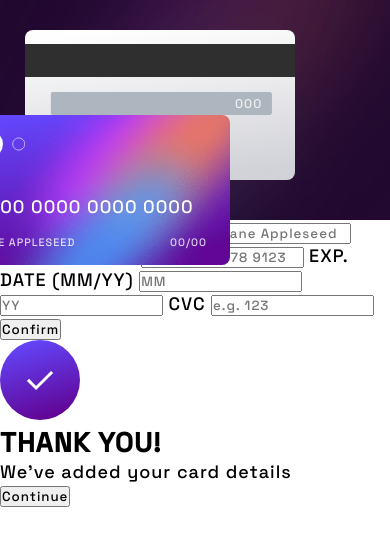
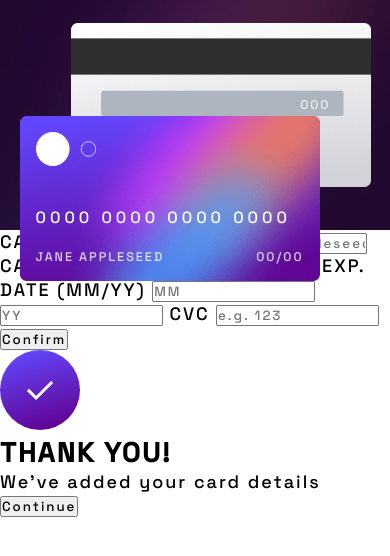
Before and after one commit to tsoysal/interactive-card-form, a website built with Vite: page index.html in a window 390 px wide. Built offline with nearby package versions, Linux system fonts and the light colour scheme.

Commit message:
card mobile version completed

```diff
--- a/index.html
+++ b/index.html
@@ -11,16 +11,16 @@
 <body>
 
   <section class="cardSection">
-    <div class="cardSection__cardWrapper">
-      <div class="cardSection__cardBack">
-        <p class="cardSection__cardBack__cvc">000</p>
-      </div>
-      <div class="cardSection__cardFront">
-        <img class="cardSection__cardFront__frontLogo" src="./images/card-logo.svg" />
-        <p class="cardSection__cardFront__cardNumbers">0000 0000 0000 0000</p>
-        <p class="cardSection__cardFront__cardHolderName">JANE APPLESEED</p>
-        <p class="cardSection__cardFront__cardDates">00/00</p>
-      </div>
+    <div class="cardSection__cardFront">
+      <img class="cardSection__cardFront__BgImg" src="./images/bg-card-front.png">
+      <img class="cardSection__cardFront__Logo" src="./images/card-logo.svg" />
+      <p class="cardSection__cardFront__Numbers">0000 0000 0000 0000</p>
+      <p class="cardSection__cardFront__HolderName">JANE APPLESEED</p>
+      <p class="cardSection__cardFront__Dates">00/00</p>
+    </div>
+    <div class="cardSection__cardBack">
+      <img class="cardSection__cardBack__BgImg" src="./images/bg-card-back.png">
+      <p class="cardSection__cardBack__cvc">000</p>
     </div>
   </section>
 
--- a/sass/_cardSection.scss
+++ b/sass/_cardSection.scss
@@ -5,70 +5,106 @@
     background-position: center;
 }
 
-@mixin setCardShape {
-    width: 270px;
-    height: 150px;
-    border-radius: 8px;
-}
-
-@mixin setPositionAbs($top, $left) {
-    position: absolute;
-    top: $top;
-    left: $left;
-}
-
 .cardSection {
     @include setBackgroundImage('../images/bg-main-mobile.png');
-    height: 220px;
     color: var(--white-color);
+    height: 350px;
+    position: relative;
 
-    &__cardWrapper {
-        position: relative;
-        margin-inline: auto;
+    &__cardFront {
+       --card-padding: 2rem;
+       --card-number-size: 1.5em;
+       --card-details-size: .9em;
+       position: absolute;
+       bottom: -22%;
+       left: 5%;
+       z-index: 10;
+       width: min-content;
+
+       &>*:not(&__BgImg) {
+        position: absolute;
+       }
+
+       &__BgImg {
+        display: block;
+       }
+
+       &__Logo {
+        top: var(--card-padding);
+        left: var(--card-padding);
+       }
+
+       &__Numbers {
+        top: 55%;
+        left: var(--card-padding);
+        font-size: var(--card-number-size);
+        letter-spacing: 4px !important;
+       }
+
+       &__HolderName {
+        bottom: var(--card-padding);
+        left: var(--card-padding);
+        font-size: var(--card-details-size);
+        opacity: .8;
+       }
+
+       &__Dates {
+        bottom: var(--card-padding);
+        right: var(--card-padding);
+        font-size: var(--card-details-size);
+        opacity: .8;
+       }
+
     }
 
     &__cardBack {
-        @include setBackgroundImage('../images/bg-card-back.png');
-        @include setCardShape;
-        z-index: 10;
-        position: relative;
-        top: 30px;
-        right: -25px;
+       position: absolute;
+       top: 10%;
+       right: 5%;
+       --cvc-size: .9em;
 
-        &__cvc {
-            @include setPositionAbs(66px, 210px);
-            font-size: .7em;
-            opacity: .8;
-        }
+       &>*:not(&__BgImg) {
+        position: absolute;
+       }
+
+       &__BgImg {
+        display: block;
+       }
+
+       &__cvc {
+        top: 45%;
+        right: 3.5rem;
+        font-size: var(--cvc-size);
+        opacity: .8;
+       }
     }
+}
 
-    &__cardFront {
-        @include setBackgroundImage('../images/bg-card-front.png');
-        @include setCardShape;
-        z-index: 20;
-        position: relative;
-        top: -35px;
-        left: -40px;
+@media screen and (max-width: 470px) {
+    .cardSection {
+        height: 230px;
 
-        &__frontLogo {
-            @include setPositionAbs(15px, 15px);
-            width: 50px;
+        &__cardFront {
+            --card-padding: 1rem;
+            --card-number-size: .9em;
+            --card-details-size: .7em;
+
+            &__BgImg {
+                width: 300px;
+            }
+            &__Logo {
+               width: 20%;
+            }
         }
 
-        &__cardNumbers {
-            @include setPositionAbs(80px, 15px);
-        }
-
-        &__cardHolderName {
-            @include setPositionAbs(120px, 15px);
-            font-size: .6em;
-            opacity: .8;
-        }
-
-        &__cardDates {
-            @include setPositionAbs(120px, 210px);
-            font-size: .6em;
-            opacity: .8;
+        &__cardBack {
+            --cvc-size: .7em;
+            &__BgImg {
+                width: 300px;
+            }
+            &__cvc {
+                right: 2.5rem;
+            }
         }
     }
 }
--- a/sass/main.scss
+++ b/sass/main.scss
@@ -7,7 +7,7 @@
     padding: 0;
     box-sizing: border-box;
     font-family: inherit;
-    letter-spacing: 1px;
+    letter-spacing: 2px;
 }
 
 body {
```
